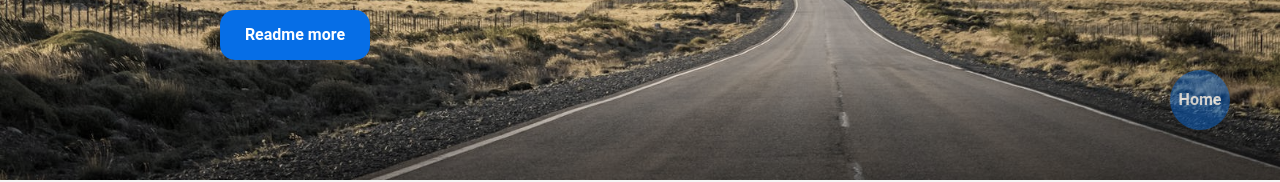
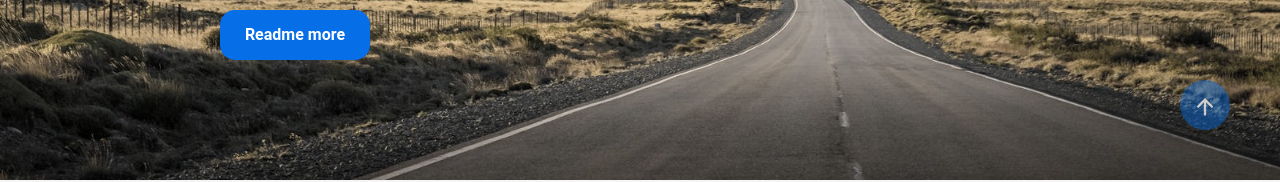
Before and after one commit to PabloComin07/Pin_Grupo_8, a React (Create React App) app: page / in a window 1280 px wide. Shown: the part 620-802 px from the top of the page. Built offline with nearby package versions, Linux system fonts and the light colour scheme.

Commit message:
se mejora boton ir arriba

```diff
--- a/package.json
+++ b/package.json
@@ -10,6 +10,7 @@
     "bootstrap": "^5.3.0-alpha1",
     "react": "^18.2.0",
     "react-dom": "^18.2.0",
+    "react-icons": "^4.7.1",
     "react-scripts": "^2.1.3",
     "web-vitals": "^2.1.4"
   },
--- a/src/App.css
+++ b/src/App.css
@@ -324,12 +324,11 @@ ul li:hover a:before {
   position: fixed;
   bottom: 50px;
   right:50px;
-  width: 60px;
-  height: 60px;
+  width: 50px;
+  height: 50px;
   opacity: 75%;
-  font-size: 1em;
+  font-size: 1.5em;
   background-color: #066fe696;
-  font-weight: bold;
   color: white;
   border: 0px solid white;
   cursor: pointer;
--- a/src/App.js
+++ b/src/App.js
@@ -1,5 +1,6 @@
 import './App.css';
 import React from 'react';
+import { IoArrowUpSharp } from "react-icons/io5";
 import Imagen from './images/imagen1_Chalten.jpg'
 import Imagen1 from './images/imagen2_Chalten.jpg'
 import Imagen2 from './images/imagen3_Chalten.jpg'
@@ -161,7 +162,7 @@ function App() {
         </div>
       </div>
       <a classname='buttom_home_tag' href='#contenedor1'>
-        <button className='button_home'>Home</button>
+        <button className='button_home'><IoArrowUpSharp/></button>
       </a>
     </div>
   );
```
Also changed, not shown: 1 other file (tests, documents, lock files or other folders).
